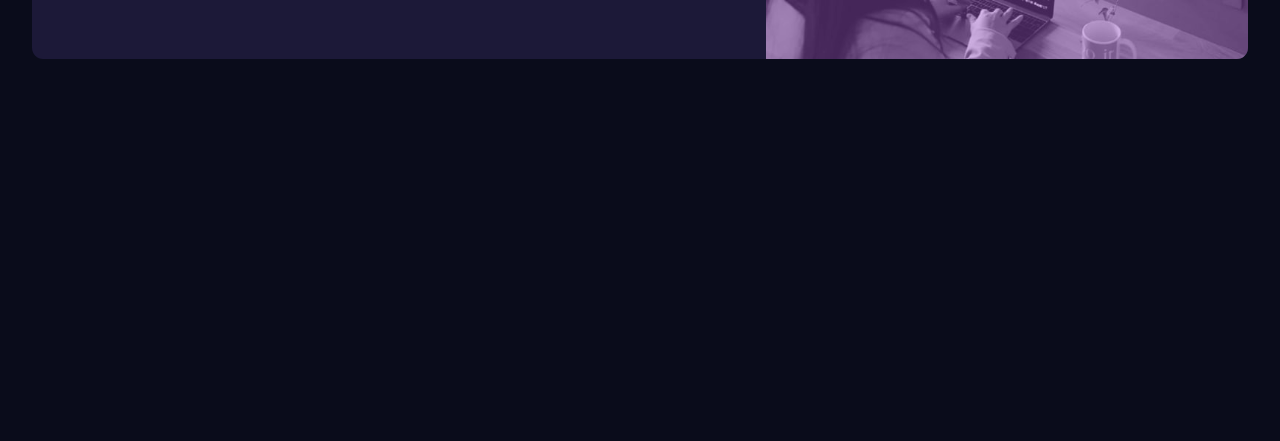
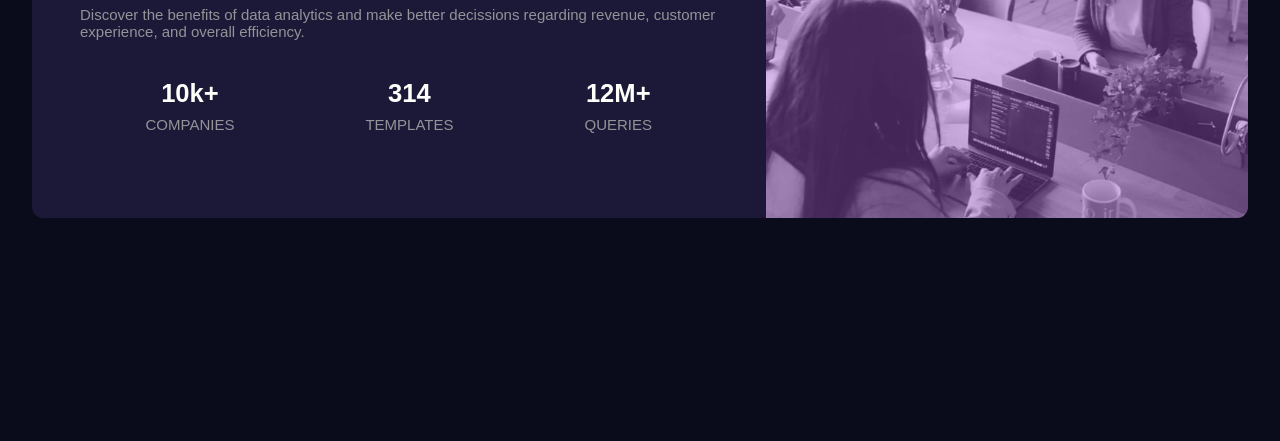
Before and after one commit to danielmontes9/StatsPreviewCardComponent, a plain HTML site: page index.html in a window 1280 px wide. Shown: the part 359-800 px from the top of the page. Drawn offline with Linux system fonts and the light colour scheme.

Commit message:
centered card fix

```diff
--- a/css/style.css
+++ b/css/style.css
@@ -6,7 +6,8 @@
     --colorN: #949398;
 }
 
-/** {
+/*
+* {
     outline: 3px solid green;
 }
 */
@@ -17,6 +18,11 @@ body {
     color: var(--colorN);
     font-family: Arial;
     font-size: 15px;
+
+    display: flex;
+    justify-content: center;
+    align-items: center;
+    min-height: 100vh;
 }
 
 main[role="main"] {
@@ -51,6 +57,10 @@ picture::after {
 
 main article {
     padding: 1rem 1.4rem;
+
+    display: flex;
+    flex-direction: column;
+    justify-content: center;
 }
 
 article h1,
--- a/index.html
+++ b/index.html
@@ -13,7 +13,7 @@
 <body>
     <main role="main">
         <picture>
-            <source media="(min-width: 650px)" srcset="images/image-header-mobile.jpg">
+            <source media="(min-width: 750px)" srcset="images/image-header-mobile.jpg">
             <img src="images/image-header-desktop.jpg" alt="People Meeting">
         </picture>
         <article>
```
